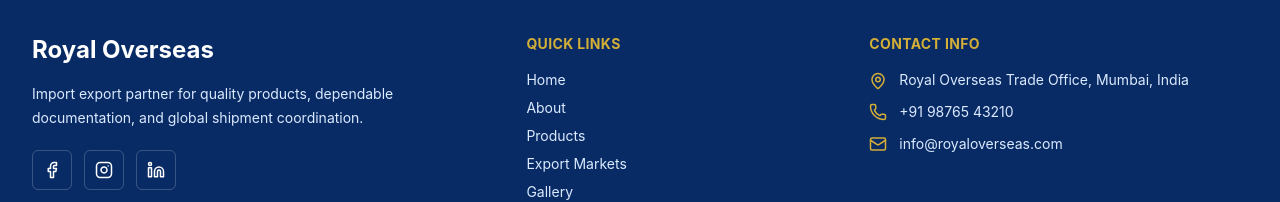
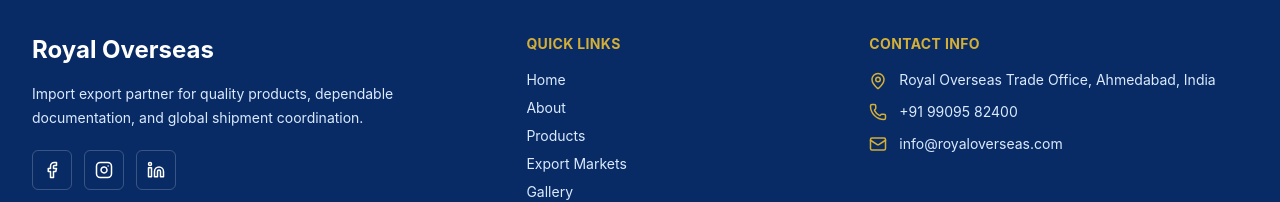
Before and after one commit to nagori521/royaloverseas, a React (Vite) app: page / in a window 1280 px wide. Shown: the part 5257-5459 px from the top of the page. Built offline with nearby package versions, Linux system fonts and the light colour scheme; no server answers.

Commit message:
update footer contact info

```diff
--- a/src/components/Footer.jsx
+++ b/src/components/Footer.jsx
@@ -50,11 +50,11 @@
           <div className="mt-4 grid gap-3 text-sm text-blue-100">
             <span className="flex items-start gap-3">
               <MapPin className="mt-0.5 shrink-0 text-gold" size={18} />
-              Royal Overseas Trade Office, Mumbai, India
+              Royal Overseas Trade Office, Ahmedabad, India
             </span>
             <span className="flex items-center gap-3">
               <Phone className="shrink-0 text-gold" size={18} />
-              +91 98765 43210
+              +91 99095 82400
             </span>
             <span className="flex items-center gap-3">
               <Mail className="shrink-0 text-gold" size={18} />
```
